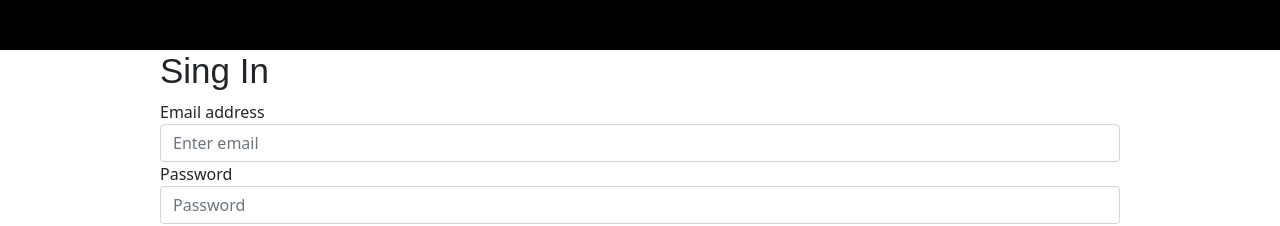
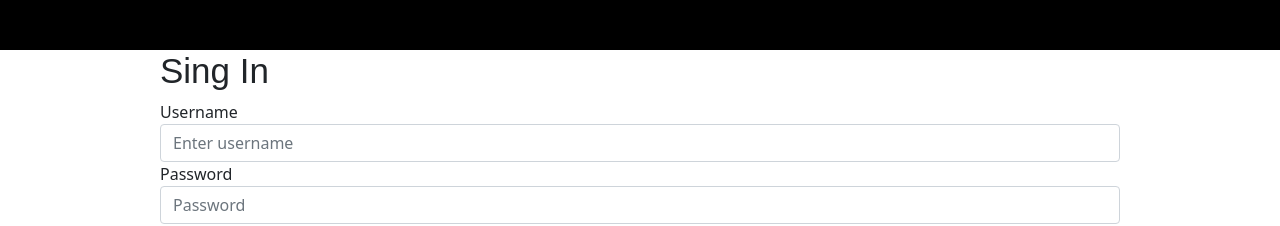
Before and after one commit to M1seryy/Practice, a React (Create React App) app: page / in a window 1280 px wide. Shown: the top 226 px of the page. Built offline with nearby package versions, Linux system fonts and the light colour scheme.

Commit message:
fixedLog in/out % API mudule(done)

```diff
--- /dev/null
+++ b/src/API.js
@@ -0,0 +1,20 @@
+import axios from "axios";
+
+export let postRequest = () => {
+  const URL = "https://dev1-api.twelve.football/auth/login/username";
+
+  // let [token, setToken] = useState("");
+  let tokenApi;
+  // const [data, setData] = useState("");
+  let dataRequest;
+
+  let usernameValue = document.getElementById("exampleInputEmail1").value;
+  let passValue = document.getElementById("exampleInputPassword1").value;
+
+  axios.post(URL, { id: usernameValue, secret: passValue }).then((response) => {
+    let dataRequest = response.data;
+    console.log(dataRequest);
+    console.log(dataRequest.accessToken);
+    return dataRequest;
+  });
+};
--- a/src/Auth/Auth.jsx
+++ b/src/Auth/Auth.jsx
@@ -3,33 +3,28 @@ import { useState } from "react";
 import axios from "axios";
 import "bootstrap/dist/css/bootstrap.min.css";
 import "./auth.css";
+import { postRequest } from "../API";
 
 export const Auth = () => {
-  const USER_DATA = { id: "admin1", secret: "Pa$$w0rd" };
+  // const USER_DATA = { id: "admin1", secret: "Pa$$w0rd" };
 
-  let email = useRef("");
+  let username = useRef("");
   let pass = useRef("");
-  let emailValue = email.current.value;
+  let usernameValue = username.current.value;
   let passValue = pass.current.value;
 
   let [token, setToken] = useState("");
   let [isAuth, setAuth] = useState(false);
   const [data, setData] = useState("");
 
-  const URL = "https://dev1-api.twelve.football/auth/login/username";
+  // const URL = "https://dev1-api.twelve.football/auth/login/username";
 
   let postFetch = () => {
-    axios.post(URL, USER_DATA).then((response) => {
-      setData(response.data);
-      console.log(data);
-      console.log(data.accessToken);
-    });
-    setToken(data.accessToken);
-    if (emailValue == "admin1" && passValue == "Pa$$w0rd") {
-      if (token !== "") {
-        setAuth(!isAuth);
-        console.log(isAuth);
-      }
+    setToken(postRequest());
+
+    if (token !== "") {
+      setAuth(!isAuth);
+      console.log(isAuth);
     }
   };
   let logOut = () => {
@@ -42,14 +37,14 @@ export const Auth = () => {
         <div id="cont" className="main-container">
           <h2 className="SingIn">Sing In</h2>
           <div class="form-group">
-            <label for="exampleInputEmail1">Email address</label>
+            <label for="exampleInputEmail1">Username</label>
             <input
-              ref={email}
-              type="email"
+              ref={username}
+              type="text"
               class="form-control"
               id="exampleInputEmail1"
               aria-describedby="emailHelp"
-              placeholder="Enter email"
+              placeholder="Enter username"
             />
           </div>
           <div class="form-group">
@@ -78,16 +73,16 @@ export const Auth = () => {
           </button>
         </footer>
         <div id="cont" className="main-container">
-          <h2 className="SingIn">{data.username}</h2>
+          <h2 className="SingIn">{usernameValue}</h2>
           <div class="form-group">
             <label for="exampleInputEmail1">Email address</label>
             <input
-              ref={email}
-              type="email"
+              ref={username}
+              type="text"
               class="form-control"
               id="exampleInputEmail1"
               aria-describedby="emailHelp"
-              placeholder="Enter email"
+              placeholder="Enter username"
             />
           </div>
           <div class="form-group">
```
